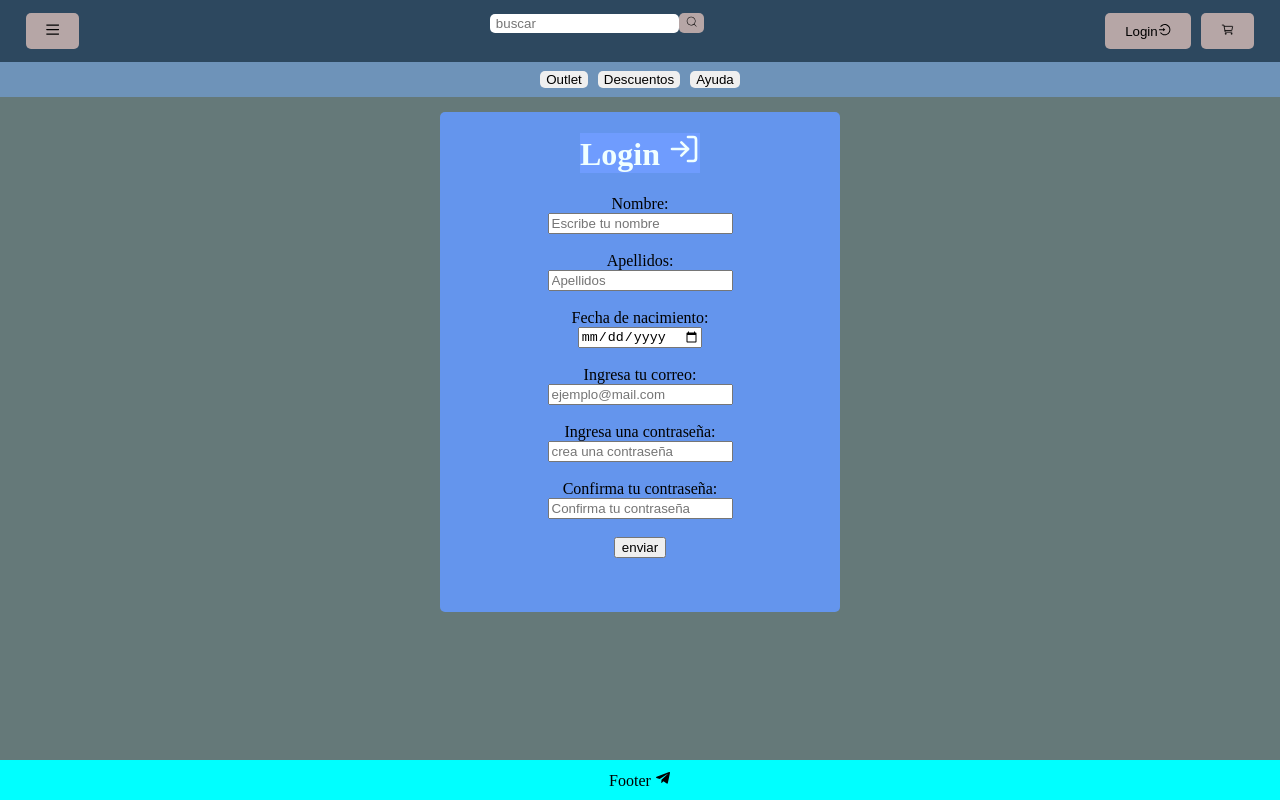
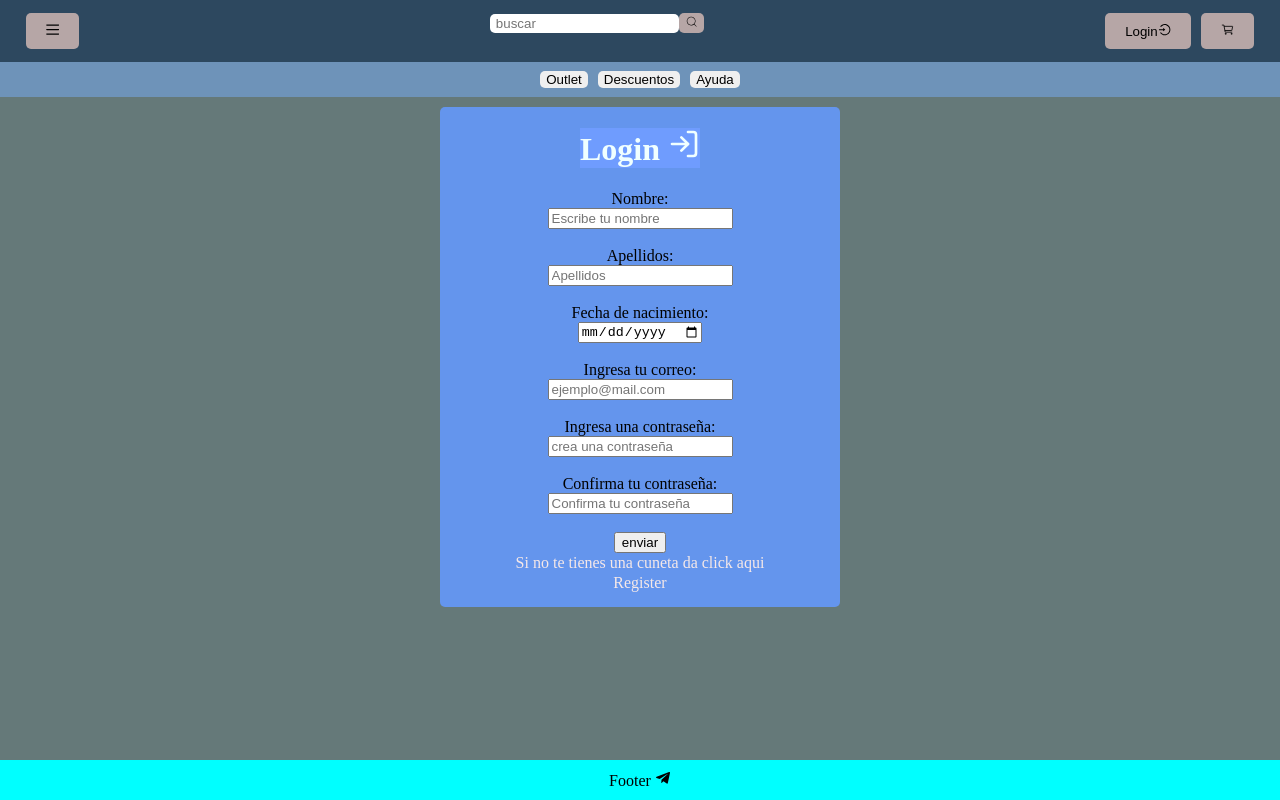
Before and after one commit to SalvadorGonzalezG/e-commers, a React (Vite) app: page /login in a window 1280 px wide. Built offline with nearby package versions, Linux system fonts and the light colour scheme.

Commit message:
creando el docuemnto Register.jsx, asignando la ruta correspondiente ademas creamos una etiqueta a la cual se hace clicable mediante onClick y redireccionada al apartado

```diff
--- a/src/App.jsx
+++ b/src/App.jsx
@@ -6,6 +6,7 @@ import Login from "./pages/Login"
 import Car from "./pages/Car" // importando el compornente car.
 import Ayuda from "./pages/Ayuda"
 import Outlet from "./pages/Outlet"
+import Register from "./pages/Register"
 import Descuentos from "./pages/Descuentos"
 import { BrowserRouter as Router, Routes, Route } from 'react-router-dom'
 import { useState } from "react"
@@ -13,6 +14,7 @@ import { useState } from "react"
 function App() {
   {/*Estado para controlar si se se muestra el Menu o el Login */}
  const [isLogin, setIsLogin] = useState(false)
+
 
  const handleLoginClick = () =>{
   setIsLogin(true)
@@ -27,12 +29,13 @@ function App() {
 
           <SubHeader />
           <Routes>
-            <Route path="/" element={isLogin ? <Login/> :<Menu/>} />
+            <Route path="/" element={isLogin ? <Login/> :<Menu />} />
             <Route path="/login" element={<Login/>}/>
             <Route path='/car' element={<Car />}/> {/*Rota para el carrito de compras y pasamos el estado del carrito*/}
             <Route path="/ayuda" element={<Ayuda/>}/>
             <Route path='/outlet' element={<Outlet/>} />
-            <Route path="descuentos" element={<Descuentos/>} />
+            <Route path="/descuentos" element={<Descuentos/>} />
+            <Route path="/register" element={<Register/>} />
           </Routes>
 
           <Footer />
--- a/src/components/Menu.jsx
+++ b/src/components/Menu.jsx
@@ -5,8 +5,9 @@ import { GiShoppingCart } from "react-icons/gi";
 import { IoAdd } from "react-icons/io5";
 
 
-const Menu = () => {
+const Menu = ({addToCart}) => {
   const [items, setItems] = useState([]);
+
   //const [page, setPage] = useState(1);
   const [loading, setLoading] = useState(false);
   const containerRef = useRef(null);
@@ -50,6 +51,7 @@ const Menu = () => {
       fetchItems();
     }
   };
+
 
   return (
     <div className="menu">
@@ -97,7 +99,7 @@ const Menu = () => {
                     <i>@mail</i> {item.mail}
                   </b>
                 </section>
-                <button className='btn-buy'><GiShoppingCart /> agregar</button>
+                <button className='btn-buy' ><GiShoppingCart /> agregar</button>
               </div>
 
             </div>
--- a/src/index.css
+++ b/src/index.css
@@ -178,7 +178,6 @@ margin-bottom: 2px;
   flex-direction: column;
   align-items: center;
 
-
 }
 .form-login{
   width: 400px;
@@ -188,11 +187,22 @@ margin-bottom: 2px;
   align-items: center;
   background-color: cornflowerblue;
   border-radius: 5px;
-  margin-top: 15px;
+  margin-top: 10px;
 }
 .form-login h1{
 color: azure;
   background-color: rgb(111, 156, 254);
+}
+.register{
+
+  margin: 1px;
+  color: rgb(245, 232, 232);
+  text-decoration: none;
+}
+.register h3{
+
+  margin: 5px;
+  color: rgb(16, 13, 13);
 }
 
 
--- a/src/pages/Car.jsx
+++ b/src/pages/Car.jsx
@@ -3,7 +3,7 @@
 const Car = () => {
   return (
     <div>
-        <h1>Carrito de Compras</h1>
+      <h1>Carrito de Compras</h1>
     </div>
   )
 }
--- a/src/pages/Login.jsx
+++ b/src/pages/Login.jsx
@@ -1,6 +1,13 @@
 import { FiLogIn } from "react-icons/fi";
+import Register from "./Register";
+import { useNavigate } from "react-router-dom";
 
 const Login = () => {
+  const navigate = useNavigate();
+
+  const clickRegister=()=>{
+    navigate('/Register')
+  }
   return (
     <div className="login--container">
       <div>
@@ -19,7 +26,11 @@ const Login = () => {
           <label htmlFor="">Confirma tu contraseña: </label>
           <input type="text" placeholder="Confirma tu contraseña" /> <br />
           <button type="submit">enviar</button>
-
+          <p className="register"> Si no te tienes una cuneta da click aqui
+          </p>
+          <a onClick={clickRegister} className="register" >
+            <Register/>
+            </a>
 
         </form>
       </div>
--- /dev/null
+++ b/src/pages/Register.jsx
@@ -0,0 +1,9 @@
+
+
+const Register = () => {
+  return (
+    <div>Register</div>
+  )
+}
+
+export default Register
```
